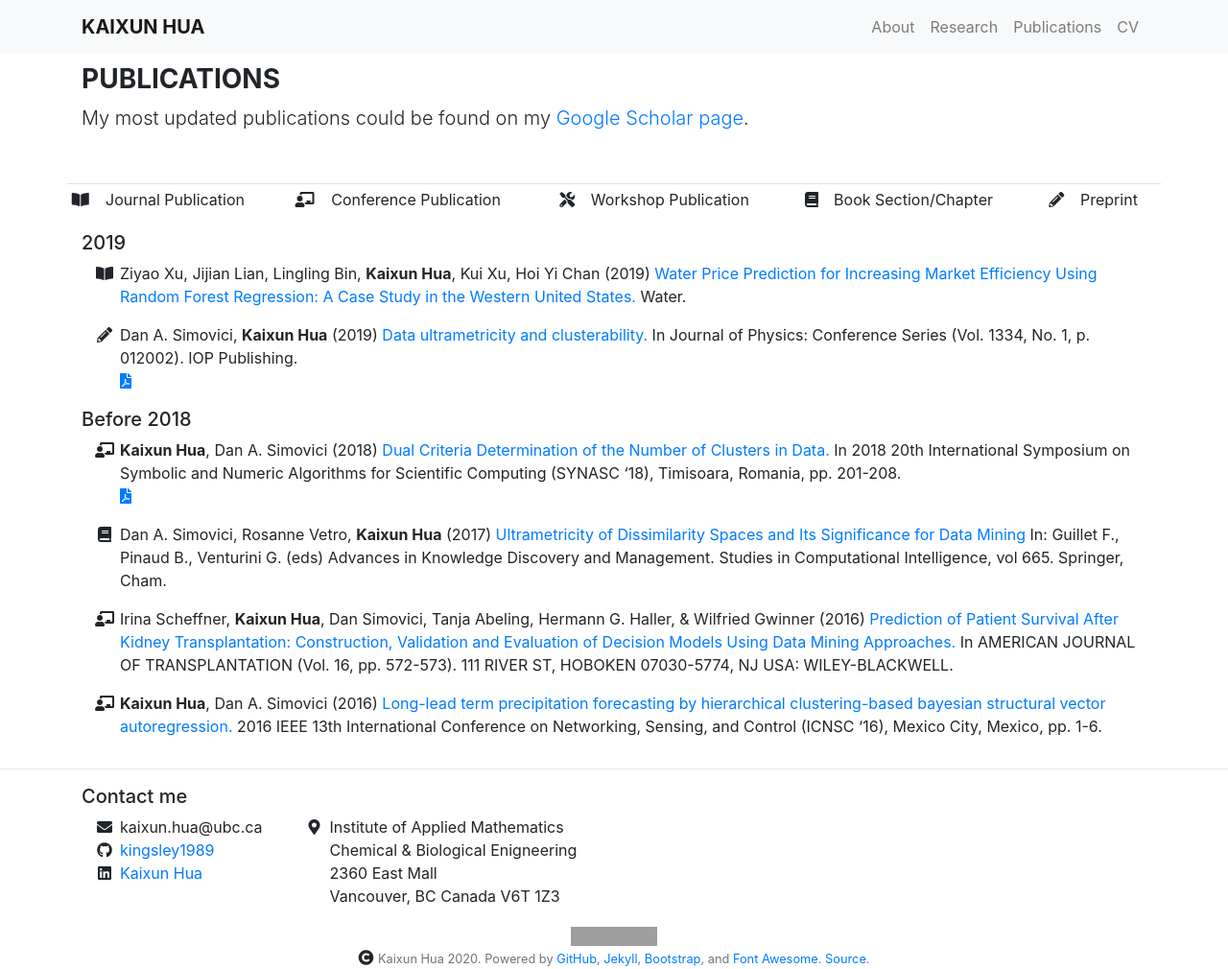
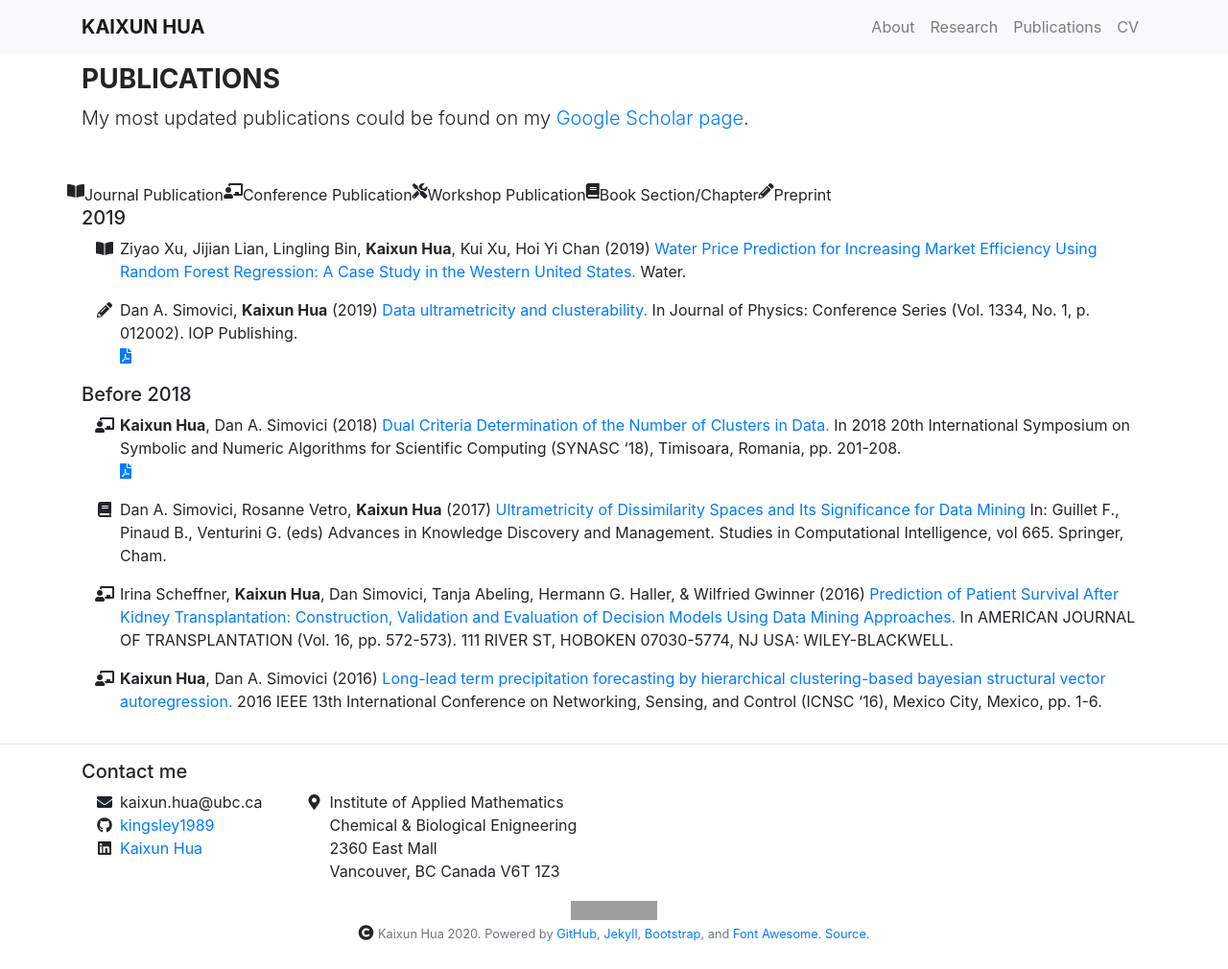
Before and after one commit to kingsley1989/kingsley1989.github.io, a Jekyll site: the page built from _pages/publications.md, in a window 1280 px wide. Shown: the whole page at 96% size. Built offline with Jekyll 4.4.1, drawn with Linux system fonts in a browser that asks for light colours; nearby versions of some CDN libraries; after the commit the page ends 984 px from its top, so only the background shows below that; grey boxes are pictures that could not be loaded.

Commit message:
update pub layout

```diff
--- a/_layouts/publications.html
+++ b/_layouts/publications.html
@@ -18,9 +18,7 @@
   <!-- This first row will contain a bit of explanatory text about how this page is organized and a table w/icon explanations. -->
   <div class="row">
     <!-- Icon definitions table -->
-    <table class="table table-sm">
-      <thead class="thead-dark">
-      </thead>
+    <!-- <table class="table table-sm"> -->
       <tbody>
         <tr>
           <th scope="row">{{ site.data.icons.venue_journal_icon }}</th>
@@ -35,9 +33,7 @@
           <td>Preprint</td>
         </tr>
       </tbody>
-      <thead class="thead-dark">
-      </thead>
-    </table>
+    <!-- </table> -->
   </div>
   <!-- This next enumerates all publications listed in publications.yml by category. -->
   <div class="row">
```
